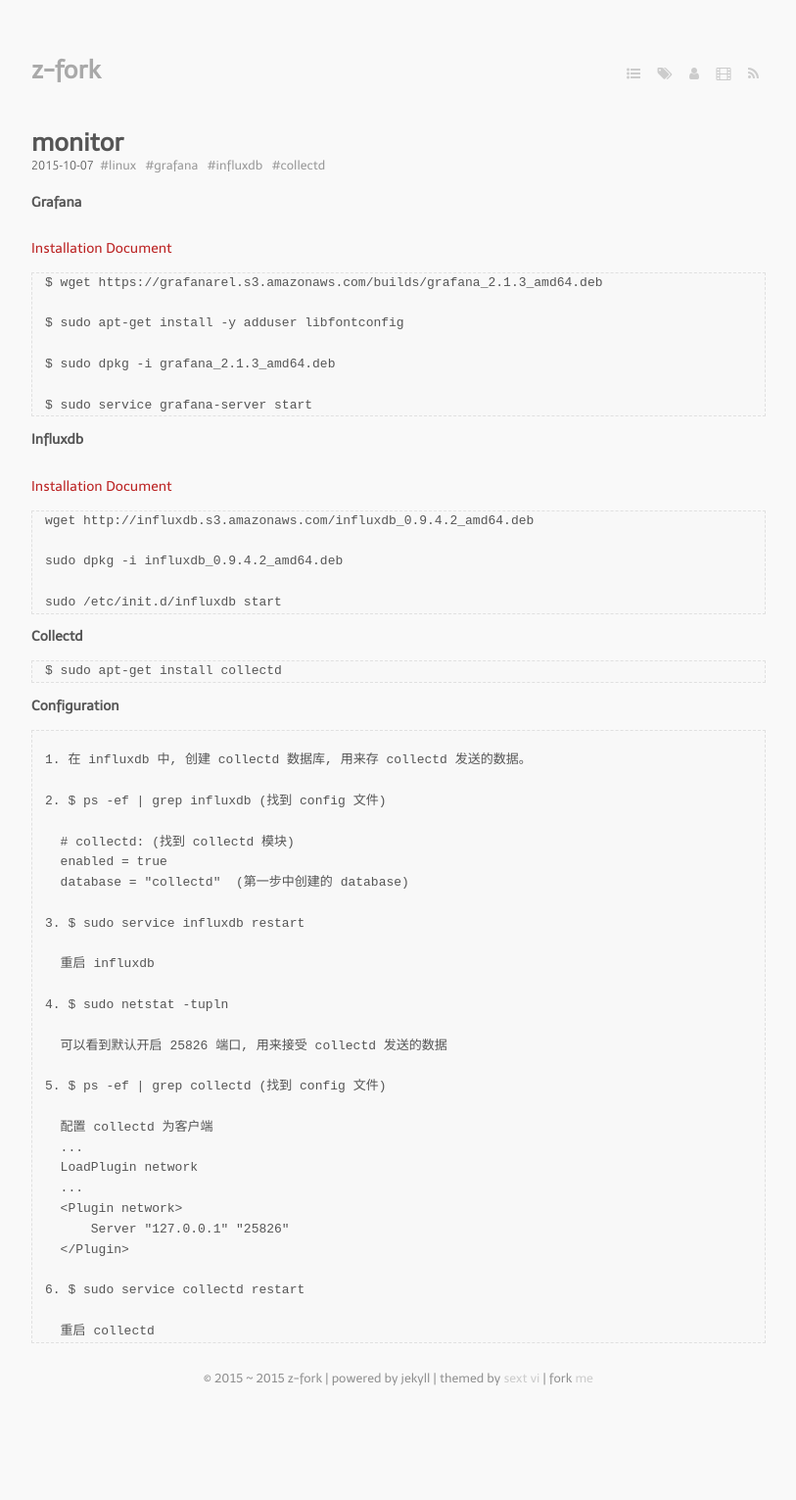
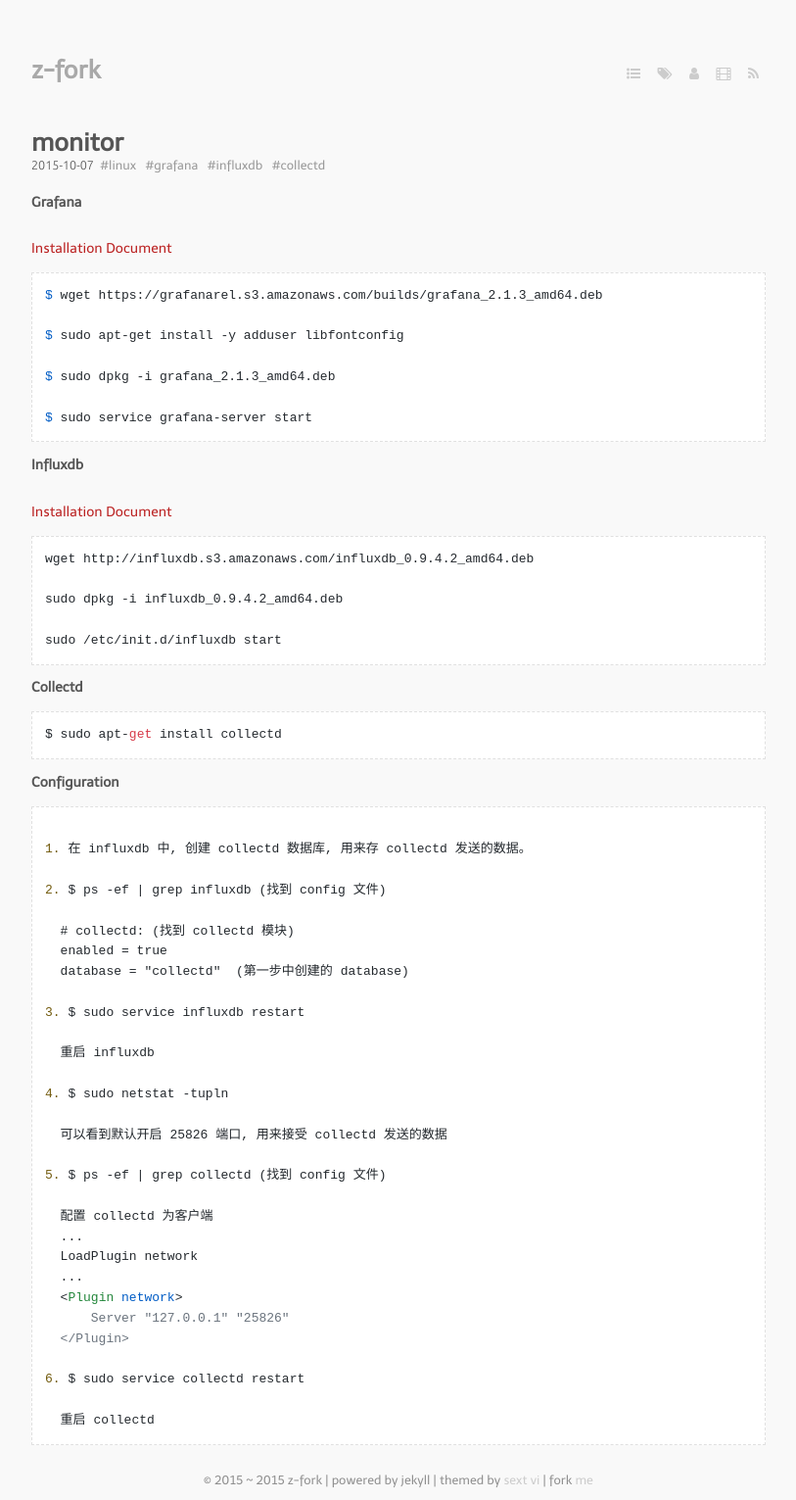
Before and after one commit to z-fork/z-fork.github.io, a Jekyll site: the page built from _posts/2015-10-07-monitor.markdown, in a window 1280 px wide. Shown: the whole page at 98% size, without its empty margins (233-1046 px from the left). Built offline with Jekyll 4.4.1, drawn with Linux system fonts in a browser that asks for light colours; nearby versions of some CDN libraries; some web fonts are replaced; before the commit the page ends 1427 px from its top, so only the background shows below that.

Commit message:
kramdown

````diff
--- a/_posts/2015-10-07-monitor.markdown
+++ b/_posts/2015-10-07-monitor.markdown
@@ -12,7 +12,7 @@
 
 [Installation Document](http://docs.grafana.org/installation/debian/)
 
-```nohighlight
+~~~ shell
 $ wget https://grafanarel.s3.amazonaws.com/builds/grafana_2.1.3_amd64.deb
 
 $ sudo apt-get install -y adduser libfontconfig
@@ -20,29 +20,29 @@
 $ sudo dpkg -i grafana_2.1.3_amd64.deb
 
 $ sudo service grafana-server start
-```
+~~~
 
 **Influxdb**
 
 [Installation Document](https://influxdb.com/docs/v0.9/introduction/installation.html)
 
-```nohighlight
+~~~ shell
 wget http://influxdb.s3.amazonaws.com/influxdb_0.9.4.2_amd64.deb
 
 sudo dpkg -i influxdb_0.9.4.2_amd64.deb
 
 sudo /etc/init.d/influxdb start
-```
+~~~
 
 **Collectd**
 
-```nohighlight
+~~~ shell
 $ sudo apt-get install collectd
-```
+~~~
 
 **Configuration**
 
-```nohighlight
+~~~ shell
 
 1. 在 influxdb 中, 创建 collectd 数据库, 用来存 collectd 发送的数据。
 
@@ -73,4 +73,4 @@
 6. $ sudo service collectd restart
 
   重启 collectd
-```
+~~~
--- a/_posts/2015-10-11-snowflake.markdown
+++ b/_posts/2015-10-11-snowflake.markdown
@@ -18,9 +18,7 @@
 
 [snowflake](https://github.com/falcondai/python-snowflake/blob/master/snowflake.py)
 
-```python
-# -*- coding: utf-8 -*-
-
+~~~ python
 import datetime
 
 # twitter's snowflake parameters
@@ -68,7 +66,7 @@
     t0 = int(time.time() * 1000)
     print local_datetime(t0)
     assert(melt(make_snowflake(t0, 0, 0, 0))[0] == t0)
-```
+~~~
 
 #### TODO
 
````
Also changed, not shown: _posts/2015-10-02-fcntl.markdown (+20 -21 lines), _posts/2015-10-03-process.markdown (+9 -9 lines), _posts/2015-10-07-python-shell.markdown (+18 -23 lines), _posts/2015-10-09-scrapy.markdown (+44 -44 lines).
